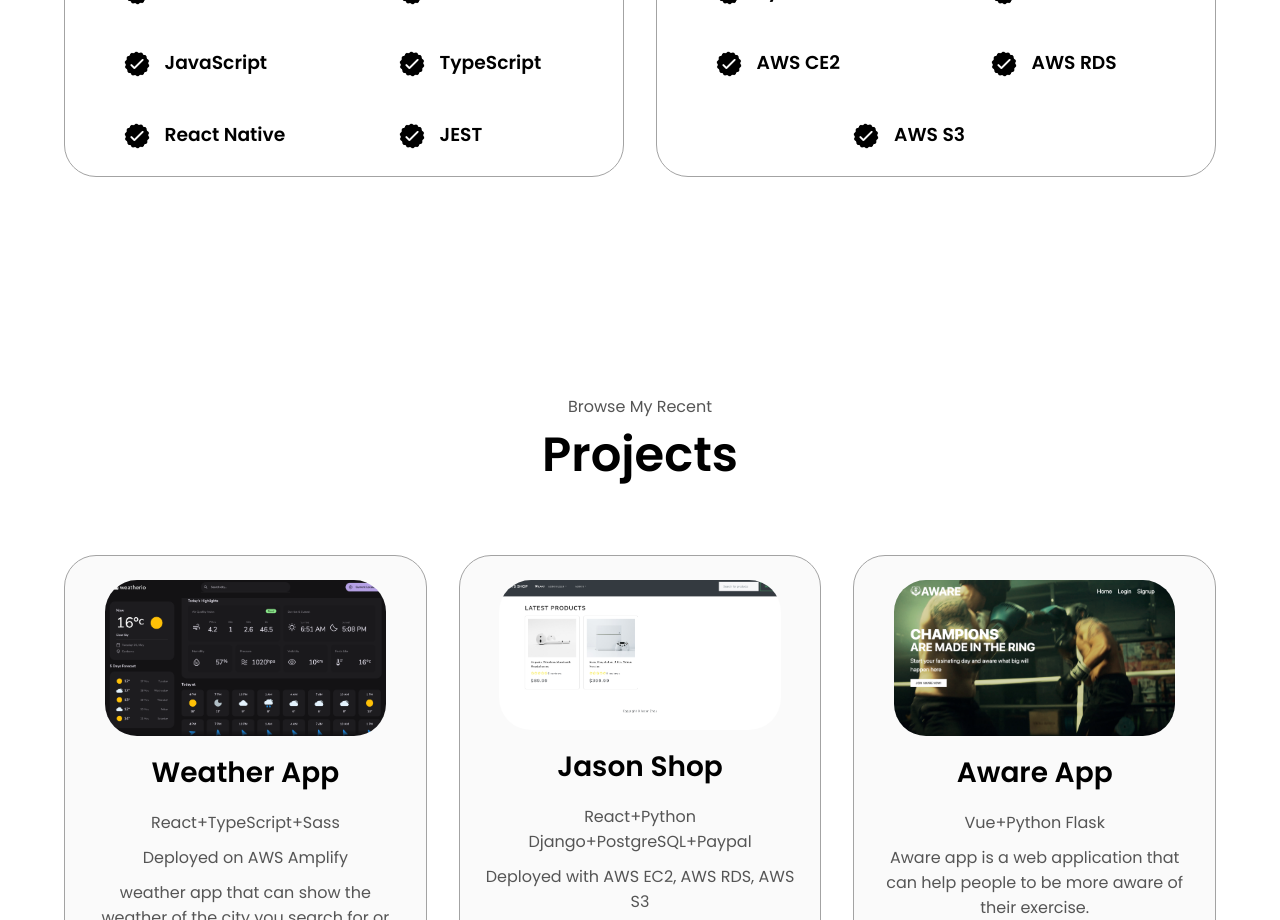
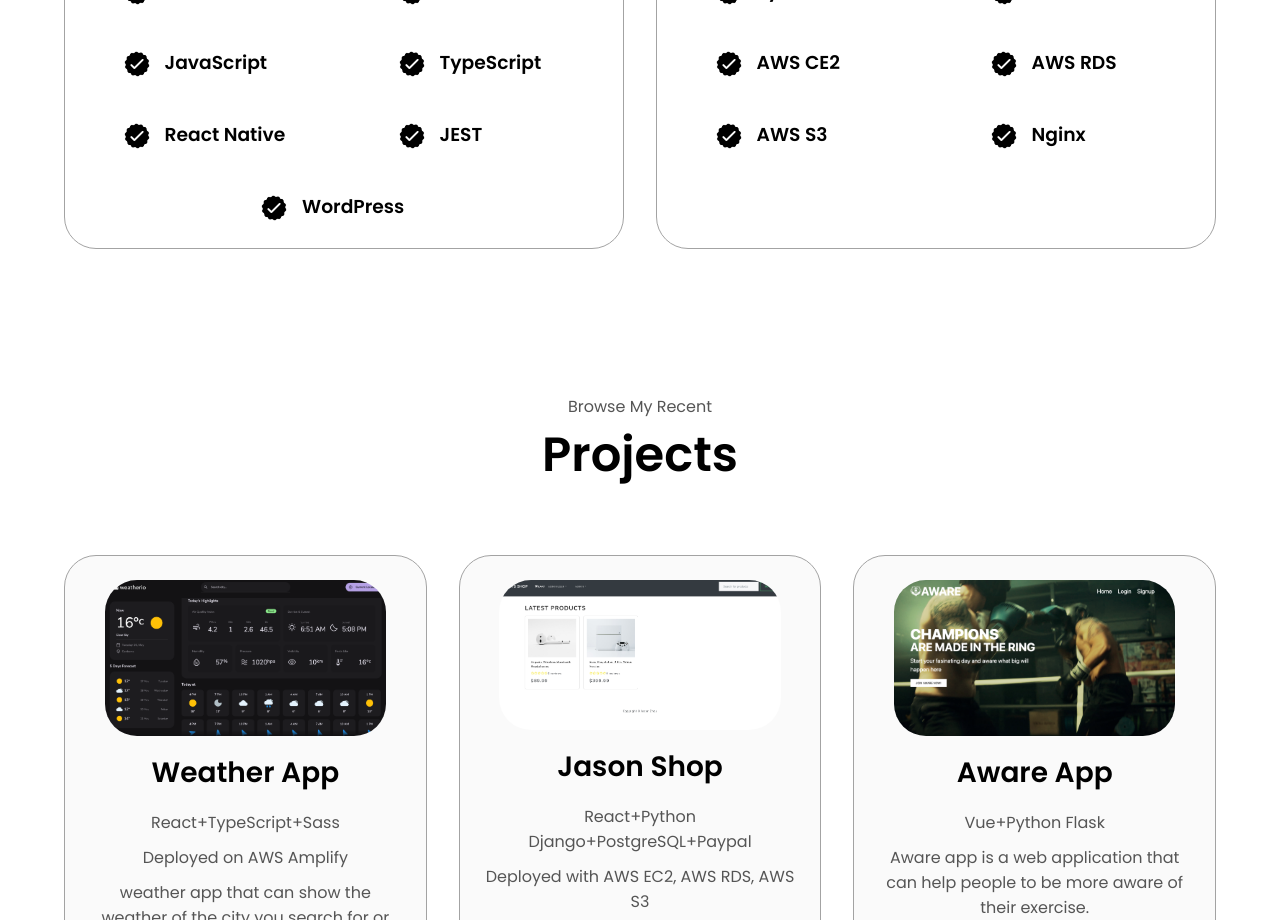
Before and after one commit to DuckChou/profolio, a React (Create React App) app in the folder my-profolio/: page / in a window 1280 px wide. Shown: the part 2120-3040 px from the top of the page. Built offline with nearby package versions, Linux system fonts and the light colour scheme.

Commit message:
update skills

```diff
--- a/my-profolio/src/components/Content.js
+++ b/my-profolio/src/components/Content.js
@@ -233,6 +233,16 @@ function Content() {
                     <h3>JEST</h3>
                   </div>
                 </article>
+                <article>
+                  <img
+                    src={checkmarkIcon}
+                    alt="Experience icon"
+                    className="icon"
+                  />
+                  <div className="text-container">
+                    <h3>WordPress</h3>
+                  </div>
+                </article>
               </div>
             </div>
             <div className="details-container">
@@ -308,6 +318,16 @@ function Content() {
                   />
                   <div className="text-container">
                     <h3>AWS S3</h3>
+                  </div>
+                </article>
+                <article>
+                  <img
+                    src={checkmarkIcon}
+                    alt="Experience icon"
+                    className="icon"
+                  />
+                  <div className="text-container">
+                    <h3>Nginx</h3>
                   </div>
                 </article>
               </div>
```
